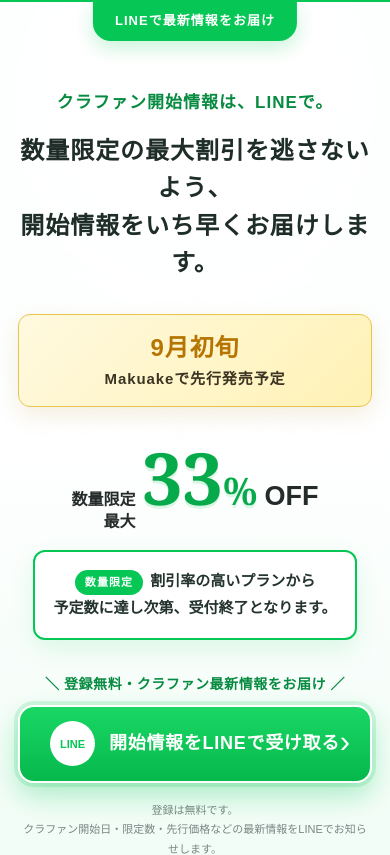
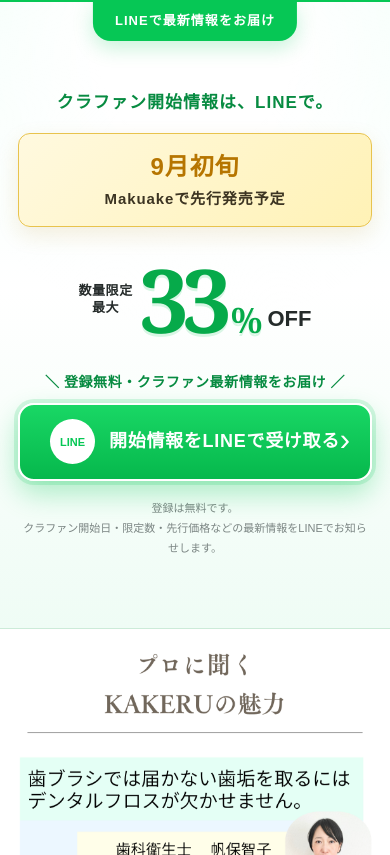
Before and after one commit to ROOTSLLC/KAKERU, a Next.js app: page / in a window 390 px wide. Shown: the part 1849-2704 px from the top of the page. Built offline with nearby package versions, Linux system fonts and the light colour scheme.

Commit message:
Refine LINE offer section (#4)
Co-authored-by: 服田浩希 <hirokiharada@HIRO-MacBook-Air.local>

```diff
--- a/app/globals.css
+++ b/app/globals.css
@@ -13,13 +13,11 @@
 .lineRegistration h2 { margin: 0 0 32px; color: #1f2d28; font: 700 29px/1.55 "Yu Mincho", "Hiragino Mincho ProN", serif; letter-spacing: .04em; }
 .launchNotice { width: min(100%, 390px); margin: 0 auto 34px; padding: 14px 24px 15px; color: #3c3422; background: linear-gradient(135deg, #fff9df, #fff2b6); border: 1px solid #e8c34d; border-radius: 12px; box-shadow: 0 8px 22px rgba(179, 136, 20, .14); font-size: 15px; font-weight: 800; line-height: 1.6; letter-spacing: .06em; }
 .launchNotice strong { color: #b67500; font-size: 24px; }
-.lineBenefit { display: flex; align-items: baseline; justify-content: center; color: #252b2a; }
-.lineBenefit>span { margin-right: 7px; font-size: 16px; font-weight: 800; line-height: 1.35; text-align: right; }
-.lineBenefit strong { color: #06aa4a; font: 700 88px/1 Georgia, serif; text-shadow: 0 3px 0 #d9f6e5; }
-.lineBenefit strong small { font-size: 38px; }
-.lineBenefit>b { margin-left: 7px; font-size: 27px; }
-.availability { display: inline-block; min-width: 300px; margin: 18px 0 0; padding: 16px 26px 17px; color: #24332d; background: #fff; border: 2px solid #06c755; border-radius: 12px; box-shadow: 0 9px 24px rgba(6, 199, 85, .12); font-size: 15px; font-weight: 800; line-height: 1.7; }
-.availability em { display: inline-block; margin-right: 7px; padding: 3px 10px; color: #fff; background: #06c755; border-radius: 999px; font-size: 11px; font-style: normal; letter-spacing: .1em; }
+.lineBenefit { display: flex; align-items: center; justify-content: center; gap: 8px; color: #252b2a; }
+.lineBenefit>span { margin-right: 2px; font-size: 15px; font-weight: 800; line-height: 1.35; text-align: center; letter-spacing: .04em; }
+.lineBenefit strong { color: #06aa4a; font: 700 104px/.88 Georgia, serif; letter-spacing: -.07em; text-shadow: 0 3px 0 #d9f6e5; }
+.lineBenefit strong small { margin-left: 5px; font-size: 42px; letter-spacing: -.03em; }
+.lineBenefit>b { align-self: flex-end; margin: 0 0 9px 1px; font-size: 25px; line-height: 1; }
 .ctaAssist { margin: 34px 0 10px; color: #078b41; font-size: 14px; font-weight: 800; letter-spacing: .04em; }
 .lineButton { position: relative; width: min(100%, 430px); min-height: 78px; margin: 0 auto 18px; display: flex; align-items: center; justify-content: center; gap: 14px; color: #fff; background: linear-gradient(180deg, #19d765 0%, #06b84c 100%); border: 2px solid #fff; border-radius: 16px; box-shadow: 0 12px 28px rgba(6, 199, 85, .32), 0 0 0 4px rgba(6, 199, 85, .15); text-decoration: none; transition: transform .2s ease, box-shadow .2s ease; }
 .lineButton::after { content: "›"; position: absolute; right: 20px; top: 50%; transform: translateY(-54%); font-size: 31px; font-weight: 300; }
@@ -42,8 +40,11 @@
   .lineRegistration { padding: 88px 18px 70px; }
   .lineRegistration::before { padding-inline: 22px; font-size: 13px; }
   .lineRegistration h2 { font-size: 24px; }
-  .lineBenefit strong { font-size: 72px; }
-  .availability { min-width: 280px; padding-inline: 18px; }
+  .lineBenefit { gap: 5px; }
+  .lineBenefit>span { font-size: 13px; }
+  .lineBenefit strong { font-size: 88px; }
+  .lineBenefit strong small { font-size: 35px; }
+  .lineBenefit>b { margin-bottom: 8px; font-size: 22px; }
   .lineButton b { font-size: 18px; }
   .introArtwork img.point3Break { padding-top: 56px; }
 }
--- a/app/page.tsx
+++ b/app/page.tsx
@@ -10,14 +10,12 @@
         />
         <section className="lineRegistration" id="line-registration">
           <p className="lineLead">クラファン開始情報は、LINEで。</p>
-          <h2>数量限定の最大割引を逃さないよう、<br />開始情報をいち早くお届けします。</h2>
           <p className="launchNotice"><strong>9月初旬</strong><br />Makuakeで先行発売予定</p>
           <div className="lineBenefit">
             <span>数量限定<br />最大</span>
             <strong>33<small>%</small></strong>
             <b>OFF</b>
           </div>
-          <p className="availability"><em>数量限定</em>割引率の高いプランから<br />予定数に達し次第、受付終了となります。</p>
           <p className="ctaAssist">＼ 登録無料・クラファン最新情報をお届け ／</p>
           <a className="lineButton" href="https://lin.ee/or3BWo5" aria-label="LINEで友だち追加">
             <span className="lineMark">LINE</span>
@@ -63,7 +61,6 @@
             <strong>33<small>%</small></strong>
             <b>OFF</b>
           </div>
-          <p className="availability"><em>数量限定</em>割引率の高いプランから<br />予定数に達し次第、受付終了となります。</p>
           <p className="ctaAssist">＼ 登録無料・クラファン最新情報をお届け ／</p>
           <a className="lineButton" href="https://lin.ee/or3BWo5" aria-label="LINEで友だち追加">
             <span className="lineMark">LINE</span>
```
